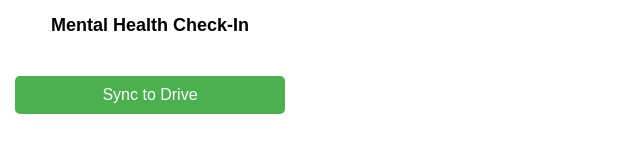
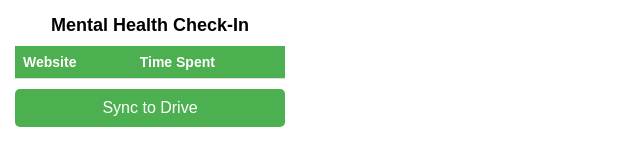
Before and after one commit to Nikhilnair48/Verilo, a website built with Vite: page src/index.html in a window 1280 px wide. Shown: the whole page, without its empty margins (0-640 px from the left). Built offline with nearby package versions, Linux system fonts and the light colour scheme.

Commit message:
refactor: index updated to include the summary table

```diff
--- a/src/index.html
+++ b/src/index.html
@@ -6,12 +6,11 @@
   <title>Mental Health Check-In Assistant</title>
   <script type="module" src="./popup.ts"></script>
   <style>
-    /* Set the popup width and ensure elements fit within it */
     body {
       font-family: Arial, sans-serif;
       margin: 0;
       padding: 15px;
-      width: 300px;  /* Set a fixed width for better layout control */
+      width: 300px;
       display: flex;
       flex-direction: column;
       align-items: center;
@@ -23,13 +22,21 @@
       margin: 0 0 10px 0;
       word-wrap: break-word;
     }
-    #activitySummary {
+    #activityTable {
       font-size: 14px;
-      margin: 10px 0;
-      width: 100%;  /* Ensure summary text spans full width */
+      width: 100%;
+      border-collapse: collapse;
+      max-height: 150px;
+      overflow-y: auto;
+    }
+    #activityTable thead {
+      background-color: #4CAF50;
+      color: white;
+    }
+    #activityTable th, #activityTable td {
+      padding: 8px;
       text-align: left;
-      overflow-y: auto;
-      max-height: 150px; /* Set a max height with scrolling for long content */
+      border-bottom: 1px solid #ddd;
     }
     #syncButton {
       margin-top: 10px;
@@ -49,9 +56,17 @@
 </head>
 <body>
   <h1>Mental Health Check-In</h1>
-  <div id="activitySummary">
-    <!-- Activity summary data will be injected here -->
-  </div>
+  <table id="activityTable">
+    <thead>
+      <tr>
+        <th>Website</th>
+        <th>Time Spent</th>
+      </tr>
+    </thead>
+    <tbody id="activitySummary">
+      <!-- Activity data will be injected here -->
+    </tbody>
+  </table>
   <button id="syncButton">Sync to Drive</button>
 </body>
 </html>
```
